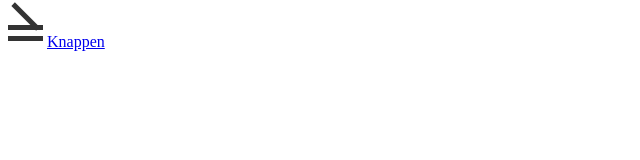
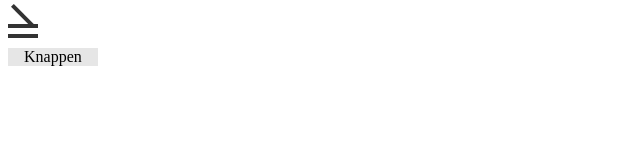
Before and after one commit to NisseVyk/NisseVyk.github.io, a plain HTML site: page index.html in a window 1280 px wide. Both pictures are taken after a click on the element 25 px from the left and 27 px from the top of the page. Shown: the whole page, without its empty margins (0-640 px from the left). Drawn offline with Linux system fonts and the light colour scheme.

Commit message:
menyknapp halvklar

```diff
--- a/index.html
+++ b/index.html
@@ -9,14 +9,24 @@
     <!--Kommentar-->
 </head>
 <body>
+    <!--Dropdown-meny-->
     <aside>
-        <div id="menu_button" class="menu_button" onclick="show(this)">
+
+        <!--Menyknappen-->
+        <div class="menu_button" onclick="show(this)">
             <div class="bar1"></div>
             <div class="bar2"></div>
             <div class="bar3"></div>
         </div>
 
-    <a class="titel" href="knappen/index.html">Knappen</a>
+        <!--Innehåll under knappen-->
+        <div class="dropdown" id="mydropdown">
+            <a class="titel" href="knappen/index.html">Knappen</a>
+
+
+        </div>
+
+
     </aside>
 </body>
 <script src="main.js"></script>
--- a/main.js
+++ b/main.js
@@ -1,5 +1,5 @@
 function show(x){
     x.classList.toggle("toggle");
     console.log("ö")
-    element.style.transform = 'rotate(90deg)';
+    document.getElementById("mydropdown").classList.toggle("show")
 }
--- a/style.css
+++ b/style.css
@@ -1,11 +1,12 @@
 .menu_button {
+    position: relative;
     display: inline-block;
     cursor: pointer;
 }
 
 .bar1, .bar2, .bar3 {
-    width: 35px;
-    height: 5px;
+    width: 30px;
+    height: 4px;
     background-color: #333;
     margin: 6px 0;
     transition: 0.4s;
@@ -14,3 +15,24 @@
 .toggle .bar1{
     transform: rotate(45deg);
 }
+
+.dropdown {
+    position: absolute;
+    display: none;
+    min-width: 5vw;
+    z-index: 1;
+    background-color: rgb(230, 230, 230);
+}
+
+.dropdown a {
+    color: black;
+    text-decoration: none;
+    padding: 12px 16px;
+}
+.dropdown a:hover {
+    text-decoration: underline;
+}
+.show {
+    display: block;
+    background-color: rgb(230, 230, 230);
+}
```
Also changed, not shown: sicker_waves.jpg (deleted).
